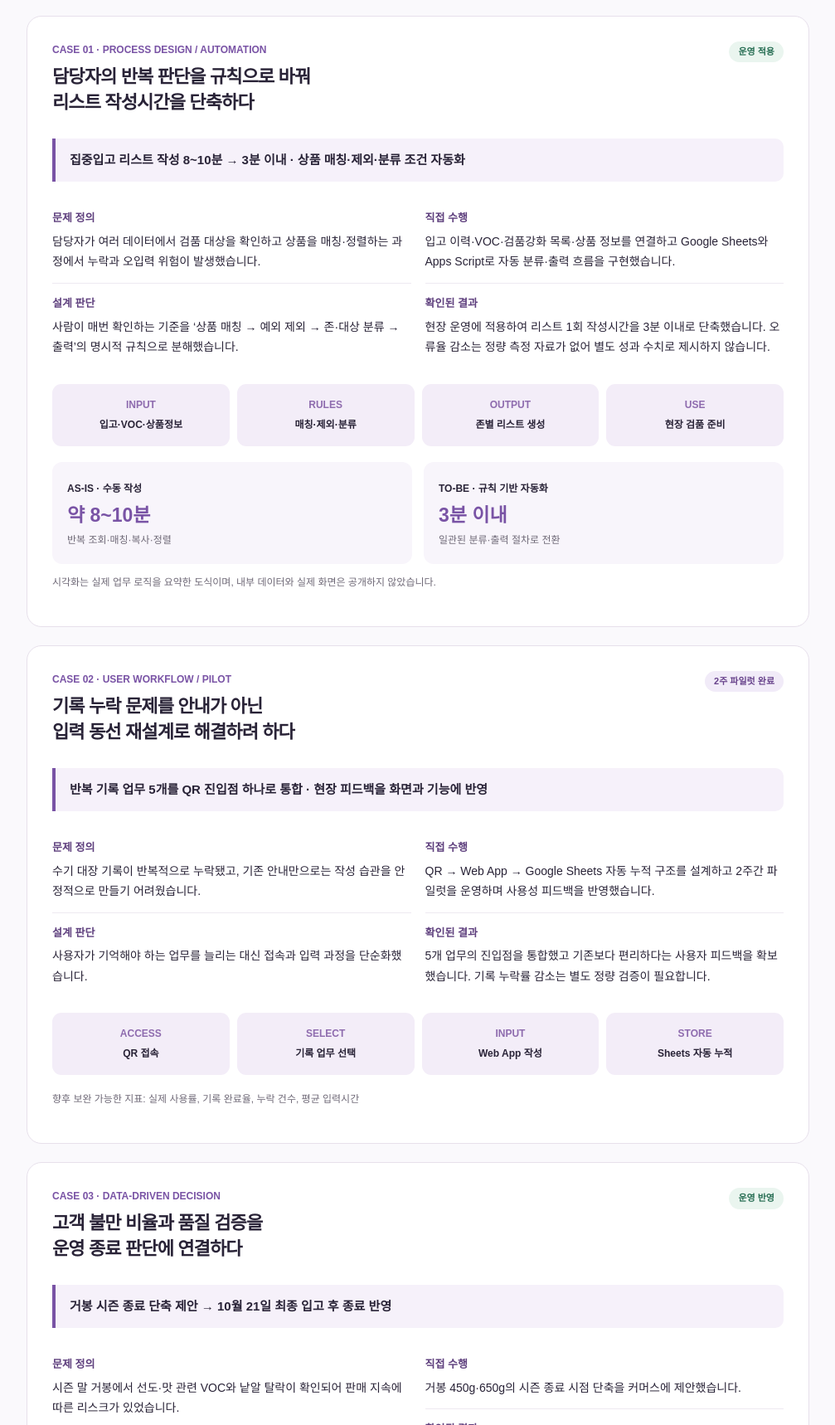
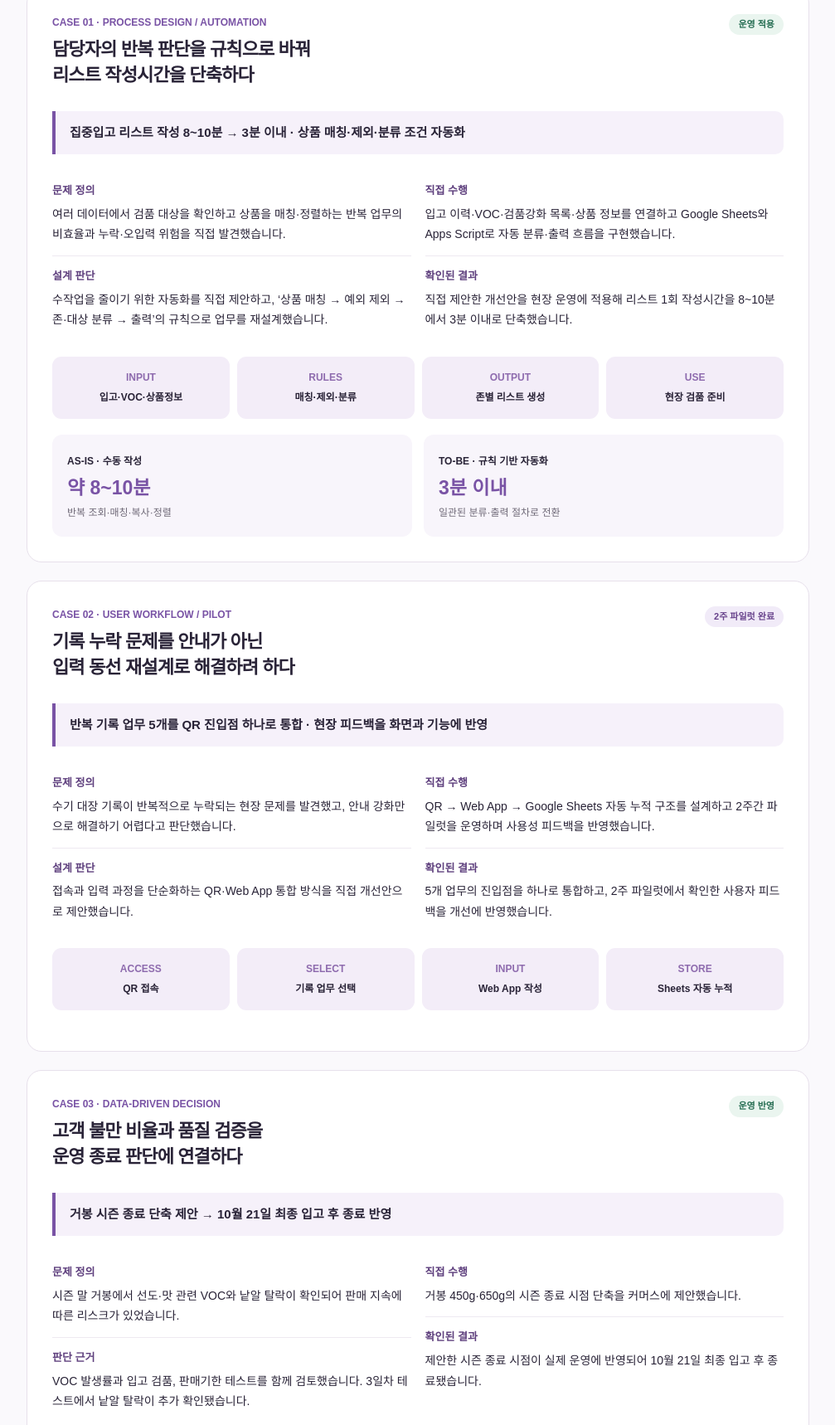
Before and after one commit to kimyn6727/portfolio, a plain HTML site: page portfolio.html in a window 1280 px wide. Shown: the part 1382-3100 px from the top of the page at 83% size, without its empty margins (136-1143 px from the left). Drawn offline with Linux system fonts and the light colour scheme.

Commit message:
portfolio.html

```diff
--- a/portfolio.html
+++ b/portfolio.html
@@ -16,28 +16,28 @@ section{padding-top:64px}.eyebrow{font-size:12px;color:var(--p);font-weight:850;
 <div class="grid3"><div class="mini"><b>운영 효율 개선</b><div class="num">8~10분 → 3분</div><div class="small">집중입고 리스트 1회 작성</div></div><div class="mini"><b>사용자 흐름 설계</b><div class="num">5개 업무 통합</div><div class="small">QR·Web App · 2주 파일럿</div></div><div class="mini"><b>운영 의사결정</b><div class="num">10월 21일</div><div class="small">거봉 시즌 종료 운영 반영</div></div></div>
 </section>
 <section><div class="eyebrow">HOW I WORK</div><h2>도메인이 달라도 적용하는 네 단계</h2><div class="flow"><div><span>01 · DISCOVER</span>현장 흐름과 불편 파악</div><div><span>02 · ANALYZE</span>데이터·예외 조건 분석</div><div><span>03 · DESIGN</span>규칙·정책·입력 구조 설계</div><div><span>04 · VALIDATE</span>파일럿·현장 적용·피드백</div></div>
-<p class="small">프로젝트별로 ‘문제 → 설계 판단 → 직접 수행 → 확인된 결과’를 구분해 기술했습니다. 수치가 없는 효과는 정량 성과로 단정하지 않았습니다.</p>
+
 <div class="index"><a href="#case1">01 운영 자동화</a><a href="#case2">02 사용자 입력 흐름</a><a href="#case3">03 데이터 기반 운영 판단</a><a href="#case4">04 운영 정책 설계</a><a href="#others">05 추가 개선 사례</a></div></section>
 <section id="projects"><div class="eyebrow">SELECTED CASE STUDIES</div><h2>대표 프로젝트</h2>
 <article class="case" id="case1"><div class="casehead"><div><div class="kicker">CASE 01 · PROCESS DESIGN / AUTOMATION</div><h3>담당자의 반복 판단을 규칙으로 바꿔<br>리스트 작성시간을 단축하다</h3></div><span class="tag done">운영 적용</span></div>
 <div class="callout">집중입고 리스트 작성 8~10분 → 3분 이내 · 상품 매칭·제외·분류 조건 자동화</div>
-<div class="grid2"><div><div class="block"><strong>문제 정의</strong><p>담당자가 여러 데이터에서 검품 대상을 확인하고 상품을 매칭·정렬하는 과정에서 누락과 오입력 위험이 발생했습니다.</p></div><div class="block"><strong>설계 판단</strong><p>사람이 매번 확인하는 기준을 ‘상품 매칭 → 예외 제외 → 존·대상 분류 → 출력’의 명시적 규칙으로 분해했습니다.</p></div></div><div><div class="block"><strong>직접 수행</strong><p>입고 이력·VOC·검품강화 목록·상품 정보를 연결하고 Google Sheets와 Apps Script로 자동 분류·출력 흐름을 구현했습니다.</p></div><div class="block"><strong>확인된 결과</strong><p>현장 운영에 적용하여 리스트 1회 작성시간을 3분 이내로 단축했습니다. 오류율 감소는 정량 측정 자료가 없어 별도 성과 수치로 제시하지 않습니다.</p></div></div></div>
+<div class="grid2"><div><div class="block"><strong>문제 정의</strong><p>여러 데이터에서 검품 대상을 확인하고 상품을 매칭·정렬하는 반복 업무의 비효율과 누락·오입력 위험을 직접 발견했습니다.</p></div><div class="block"><strong>설계 판단</strong><p>수작업을 줄이기 위한 자동화를 직접 제안하고, ‘상품 매칭 → 예외 제외 → 존·대상 분류 → 출력’의 규칙으로 업무를 재설계했습니다.</p></div></div><div><div class="block"><strong>직접 수행</strong><p>입고 이력·VOC·검품강화 목록·상품 정보를 연결하고 Google Sheets와 Apps Script로 자동 분류·출력 흐름을 구현했습니다.</p></div><div class="block"><strong>확인된 결과</strong><p>직접 제안한 개선안을 현장 운영에 적용해 리스트 1회 작성시간을 8~10분에서 3분 이내로 단축했습니다.</p></div></div></div>
 <div class="flow"><div><span>INPUT</span>입고·VOC·상품정보</div><div><span>RULES</span>매칭·제외·분류</div><div><span>OUTPUT</span>존별 리스트 생성</div><div><span>USE</span>현장 검품 준비</div></div>
 <div class="compare"><div><b>AS-IS · 수동 작성</b><strong>약 8~10분</strong><div class="small">반복 조회·매칭·복사·정렬</div></div><div><b>TO-BE · 규칙 기반 자동화</b><strong>3분 이내</strong><div class="small">일관된 분류·출력 절차로 전환</div></div></div>
-<p class="small">시각화는 실제 업무 로직을 요약한 도식이며, 내부 데이터와 실제 화면은 공개하지 않았습니다.</p></article>
+</article>
 <article class="case" id="case2"><div class="casehead"><div><div class="kicker">CASE 02 · USER WORKFLOW / PILOT</div><h3>기록 누락 문제를 안내가 아닌<br>입력 동선 재설계로 해결하려 하다</h3></div><span class="tag">2주 파일럿 완료</span></div>
 <div class="callout">반복 기록 업무 5개를 QR 진입점 하나로 통합 · 현장 피드백을 화면과 기능에 반영</div>
-<div class="grid2"><div><div class="block"><strong>문제 정의</strong><p>수기 대장 기록이 반복적으로 누락됐고, 기존 안내만으로는 작성 습관을 안정적으로 만들기 어려웠습니다.</p></div><div class="block"><strong>설계 판단</strong><p>사용자가 기억해야 하는 업무를 늘리는 대신 접속과 입력 과정을 단순화했습니다.</p></div></div><div><div class="block"><strong>직접 수행</strong><p>QR → Web App → Google Sheets 자동 누적 구조를 설계하고 2주간 파일럿을 운영하며 사용성 피드백을 반영했습니다.</p></div><div class="block"><strong>확인된 결과</strong><p>5개 업무의 진입점을 통합했고 기존보다 편리하다는 사용자 피드백을 확보했습니다. 기록 누락률 감소는 별도 정량 검증이 필요합니다.</p></div></div></div>
+<div class="grid2"><div><div class="block"><strong>문제 정의</strong><p>수기 대장 기록이 반복적으로 누락되는 현장 문제를 발견했고, 안내 강화만으로 해결하기 어렵다고 판단했습니다.</p></div><div class="block"><strong>설계 판단</strong><p>접속과 입력 과정을 단순화하는 QR·Web App 통합 방식을 직접 개선안으로 제안했습니다.</p></div></div><div><div class="block"><strong>직접 수행</strong><p>QR → Web App → Google Sheets 자동 누적 구조를 설계하고 2주간 파일럿을 운영하며 사용성 피드백을 반영했습니다.</p></div><div class="block"><strong>확인된 결과</strong><p>5개 업무의 진입점을 하나로 통합하고, 2주 파일럿에서 확인한 사용자 피드백을 개선에 반영했습니다.</p></div></div></div>
 <div class="flow"><div><span>ACCESS</span>QR 접속</div><div><span>SELECT</span>기록 업무 선택</div><div><span>INPUT</span>Web App 작성</div><div><span>STORE</span>Sheets 자동 누적</div></div>
-<p class="small">향후 보완 가능한 지표: 실제 사용률, 기록 완료율, 누락 건수, 평균 입력시간</p></article>
+</article>
 <article class="case" id="case3"><div class="casehead"><div><div class="kicker">CASE 03 · DATA-DRIVEN DECISION</div><h3>고객 불만 비율과 품질 검증을<br>운영 종료 판단에 연결하다</h3></div><span class="tag done">운영 반영</span></div>
 <div class="callout">거봉 시즌 종료 단축 제안 → 10월 21일 최종 입고 후 종료 반영</div>
-<div class="grid2"><div><div class="block"><strong>문제 정의</strong><p>시즌 말 거봉에서 선도·맛 관련 VOC와 낱알 탈락이 확인되어 판매 지속에 따른 리스크가 있었습니다.</p></div><div class="block"><strong>판단 근거</strong><p>VOC 발생률과 입고 검품, 판매기한 테스트를 함께 검토했습니다. 3일차 테스트에서 낱알 탈락이 추가 확인됐습니다.</p></div></div><div><div class="block"><strong>직접 수행</strong><p>거봉 450g·650g의 시즌 종료 시점 단축을 커머스에 제안했습니다.</p></div><div class="block"><strong>확인된 결과</strong><p>10월 21일 최종 입고 후 시즌 종료가 운영에 반영됐습니다. 종료 후 VOC 감소 효과는 별도 검증 자료가 없습니다.</p></div></div></div>
+<div class="grid2"><div><div class="block"><strong>문제 정의</strong><p>시즌 말 거봉에서 선도·맛 관련 VOC와 낱알 탈락이 확인되어 판매 지속에 따른 리스크가 있었습니다.</p></div><div class="block"><strong>판단 근거</strong><p>VOC 발생률과 입고 검품, 판매기한 테스트를 함께 검토했습니다. 3일차 테스트에서 낱알 탈락이 추가 확인됐습니다.</p></div></div><div><div class="block"><strong>직접 수행</strong><p>거봉 450g·650g의 시즌 종료 시점 단축을 커머스에 제안했습니다.</p></div><div class="block"><strong>확인된 결과</strong><p>제안한 시즌 종료 시점이 실제 운영에 반영되어 10월 21일 최종 입고 후 종료됐습니다.</p></div></div></div>
 <div class="panel"><div class="kicker">거봉 450g VOC 발생률 비교</div><div class="metric"><span>41주 · 17건 / 2,090</span><span>0.81%</span></div><div class="bar"><i style="width:81%"></i></div><div class="metric"><span>42주 · 16건 / 1,633</span><span>0.98%</span></div><div class="bar"><i style="width:98%;background:#b18acb"></i></div><p class="small">건수는 17→16건으로 줄었지만 발생률은 0.17%p 상승. 막대는 1.00%를 비교 기준으로 표시.</p></div></article>
 <article class="case" id="case4"><div class="casehead"><div><div class="kicker">CASE 04 · POLICY DESIGN / QUALITY OPERATIONS</div><h3>평균값 뒤에 숨은 편차를 분석해<br>관리 기준의 개선안을 설계하다</h3></div><span class="tag">파일럿 기준·제안</span></div>
 <div class="callout">수박 11 Brix 파일럿 기준 마련 · 사과 SKU별 최소당도 하한 관리방식 제안</div>
 <div class="grid2"><div class="mini"><b>수박 · 고객 경험과 기준 연결</b><p>단맛 관련 VOC, 측정 당도, 관능평가, 경쟁사 기준을 함께 비교해 11 Brix 검증용 파일럿 기준을 마련했습니다.</p><div class="num">11 Brix</div><div class="small">검증용 파일럿 기준</div></div><div class="mini"><b>사과 · 평균의 한계 보완</b><p>평균 당도가 기준을 충족해도 저당도 개체가 섞이는 문제를 SKU별 분포·표준편차·기준 미달률로 검토했습니다.</p><div class="small"><b>산출물:</b> SKU별 최소당도 하한 관리방식 제안</div></div></div>
-<p class="small">두 사례 모두 기준 설계 및 제안 경험이며, 판매 성과나 VOC 개선을 확정 성과로 주장하지 않습니다.</p></article>
+</article>
 </section>
 <section id="others"><div class="eyebrow">ADDITIONAL IMPROVEMENTS</div><h2>다른 형태의 운영 문제도 같은 방식으로 접근했습니다.</h2><div class="grid2">
 <div class="mini"><span class="tag done">업무 개선</span><h3>QC 마감 공유 프로세스</h3><p>Reminder·Web App으로 공유 흐름을 재설계하여 업무 소요시간을 약 30분에서 15~20분으로 단축했습니다.</p></div>
```
